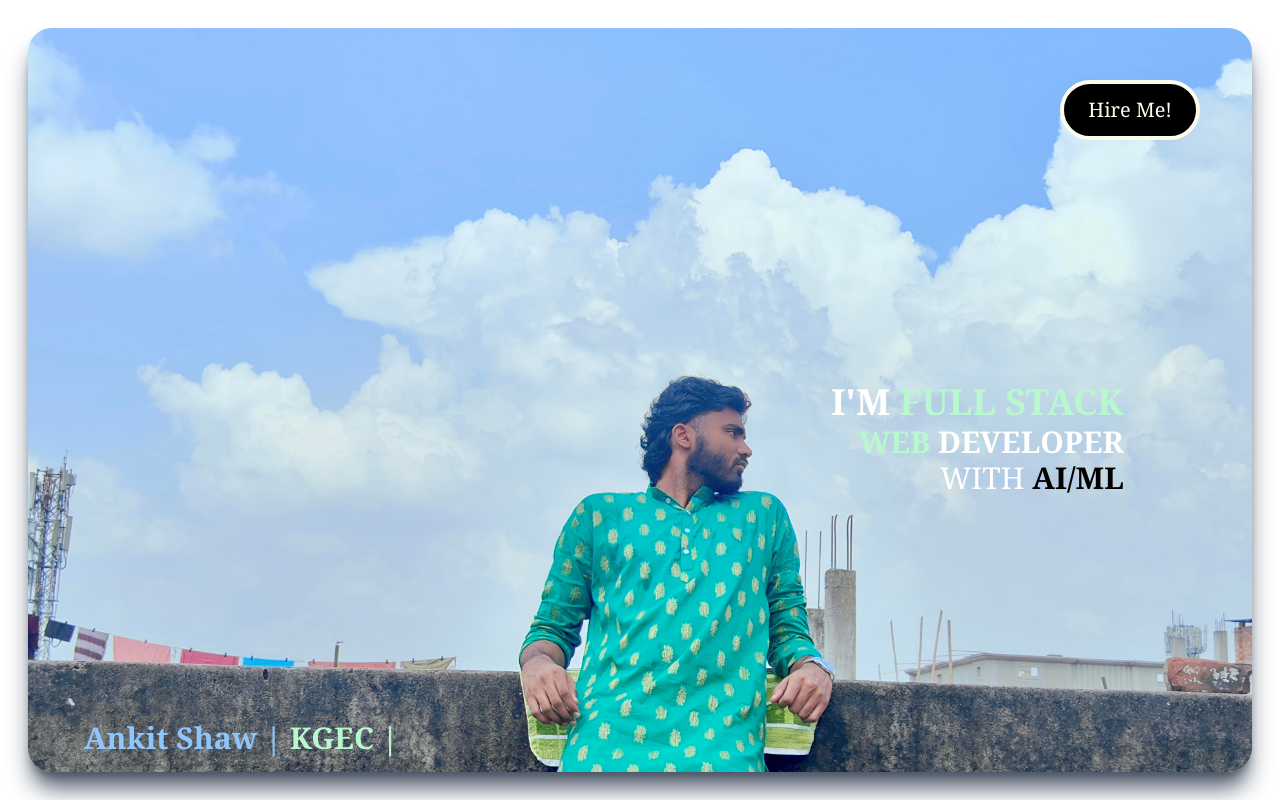
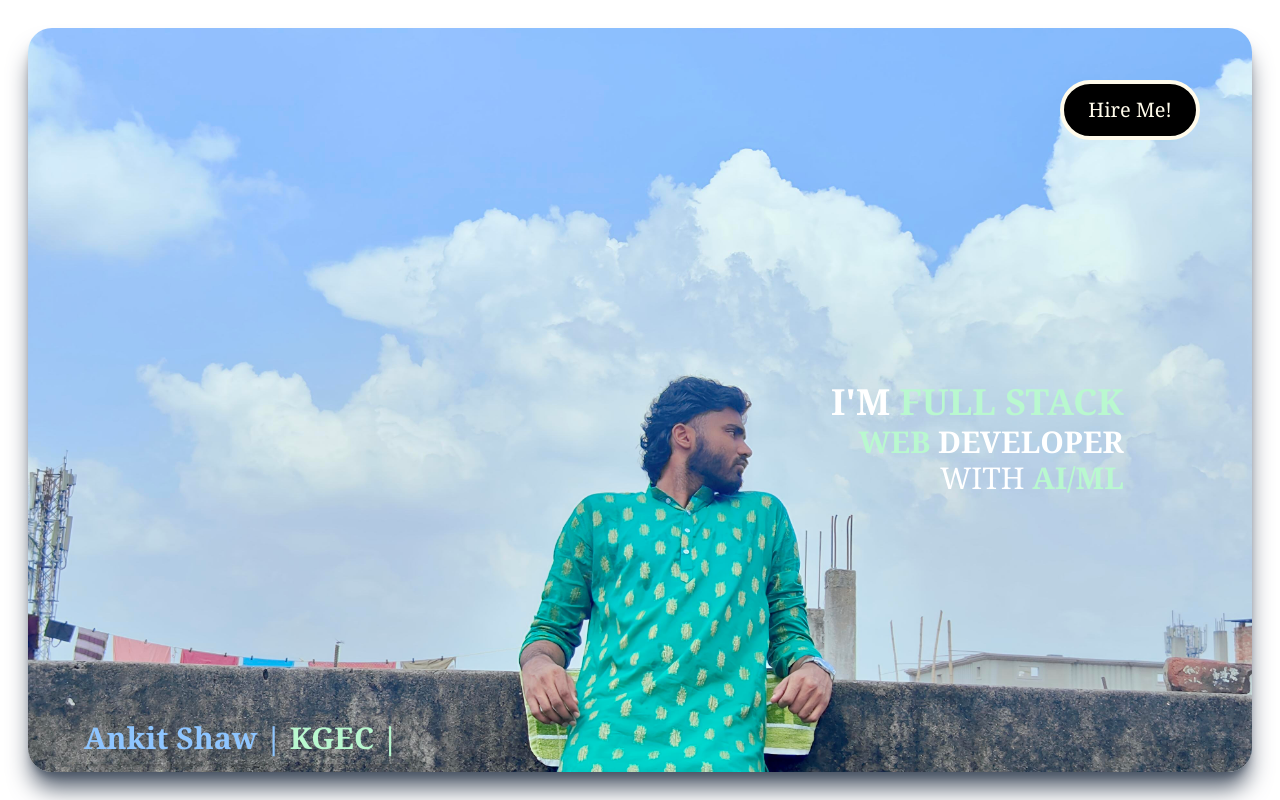
Before and after one commit to masterankit26/BuildFolio, a React (Vite) app: page / in a window 1280 px wide. Shown: the top 800 px of the page. Built offline with nearby package versions, Linux system fonts and the light colour scheme.

Commit message:
Update TiltText.jsx

```diff
--- a/src/components/TiltText.jsx
+++ b/src/components/TiltText.jsx
@@ -11,7 +11,7 @@ const TiltText = forwardRef((props, ref) => {
         <span className='text-green-200 font-extrabold'>Web</span> Developer
       </h1>
       <h1 className='text-[3.5vw] sm:text-xl md:text-2xl lg:text-3xl uppercase font-medium'>
-        with <span className='text-black font-extrabold'>AI/ML</span>
+        with <span className='text-green-200 font-extrabold'>AI/ML</span>
       </h1>
     </div>
   );
```
